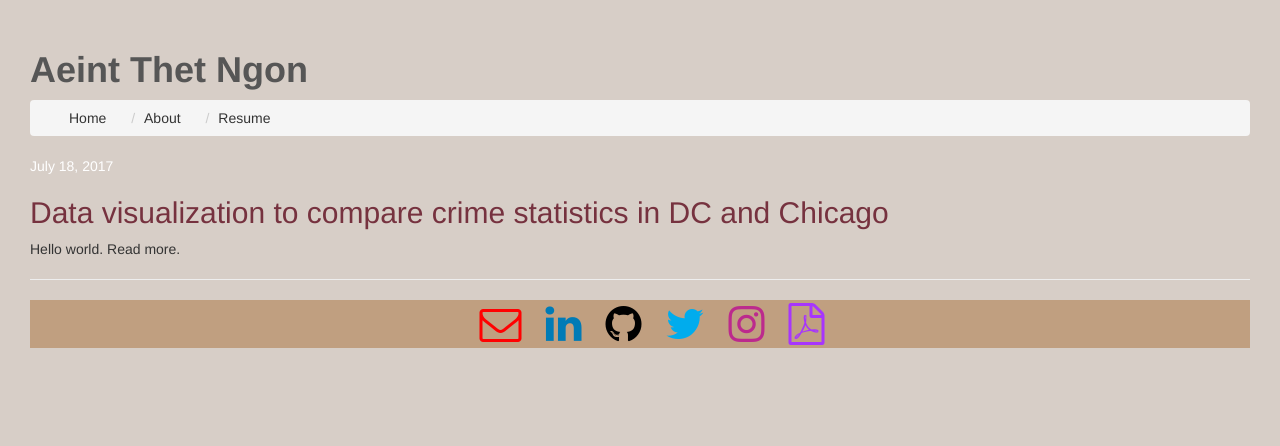
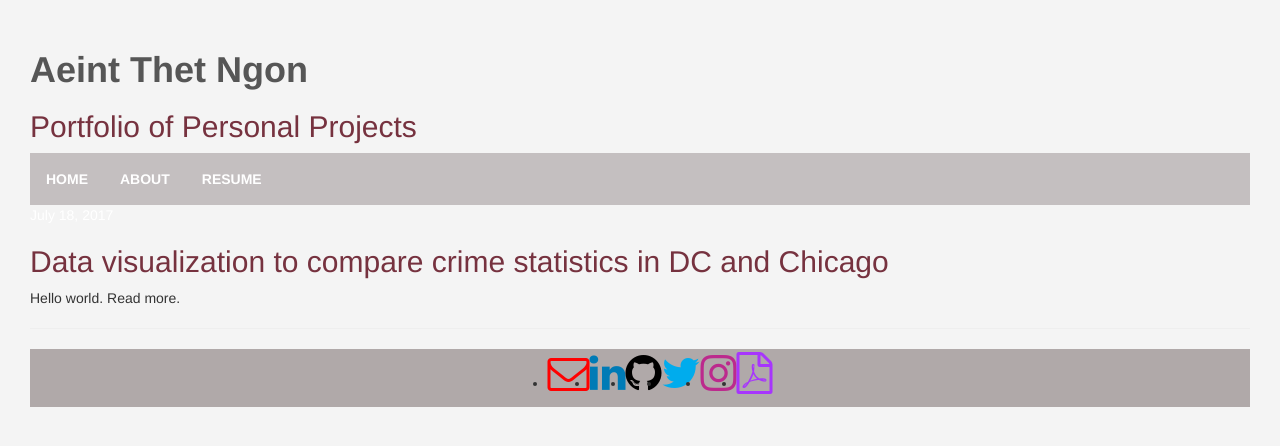
Before and after one commit to aeintngon/old-webpage, a Jekyll site: the page built from index.html, in a window 1280 px wide. Shown: the top 446 px of the page. Built offline with Jekyll 4.4.1, drawn with Linux system fonts in a browser that asks for light colours; nearby versions of some CDN libraries.

Commit message:
styles color scheme

```diff
--- a/CSS/styles.css
+++ b/CSS/styles.css
@@ -1,5 +1,5 @@
 body {
-	background-color: #d7cec7;
+	background-color: #F4F4F4;
 	padding: 30px;
 }
 
@@ -38,20 +38,29 @@
 	margin: 0;
 }
 
-ul {
-    list-style: none; /* Remove list bullets */
+.main-list {
+    list-style-type: none;
+    margin: 0;
     padding: 0;
-    margin: 0;
+    overflow: hidden;
+    background-color: #C4BFC0;
 }
 
-li {
-    padding-left: 16px;
+.main-list li {
+    float: left;
 }
 
-li:before {
-    content: ""; /* Insert content that looks like bullets */
-    padding-right: 8px;
-    color: blue; /* Or a color you prefer */
+.main-list li a {
+    display: block;
+    font-weight: bold;
+    color: white;
+    text-align: center;
+    padding: 16px;
+    text-decoration: none;
+}
+
+.main-list li a:hover {
+    background-color: #76323F;
 }
 
 .content {
@@ -61,7 +70,7 @@
 
 .footer {
 	text-align: center;
-	background: #c09F80;
+	background: #B0A9A9;
 	padding: 3px 0;
 	margin-top: 0px;
 }
--- a/_layouts/default.html
+++ b/_layouts/default.html
@@ -12,19 +12,15 @@
 
 <body>
 
-<h1>Aeint Thet Ngon
-<!--  <a href="mailto:aeintngon@gmail.com" target="_blank"><i class="fa fa-envelope-o" aria-hidden="true"></i></a>
-  <a href="https://www.linkedin.com/in/Aeintngon/" target="_blank"><i class="fa fa-linkedin" aria-hidden="true"></i></a>
-  <a href="https://github.com/aeintngon" target="_blank"><i class="fa fa-github" aria-hidden="true"></i></a>
-  <a href="https://twitter.com/aeintthetngon" target="_blank"><i class="fa fa-twitter" aria-hidden="true"></i></a> -->
-  </h1>
+<h1>Aeint Thet Ngon</h1>
+<h2>Portfolio of Personal Projects</h2>
 
 <hr id='top-line'>
 
-<ul class="breadcrumb">
-  <li><a href="./index.html">Home</a></li>
-  <li><a href="./about.html">About</a></li>
-  <li><a href="/static/resume/AeintNgon_resume.pdf">Resume</a></li>
+<ul class="main-list">
+  <li><a href="./index.html">HOME</a></li>
+  <li><a href="./about.html">ABOUT</a></li>
+  <li><a href="/static/resume/AeintNgon_resume.pdf">RESUME</a></li>
 </ul>
   {{content}}
 
```
